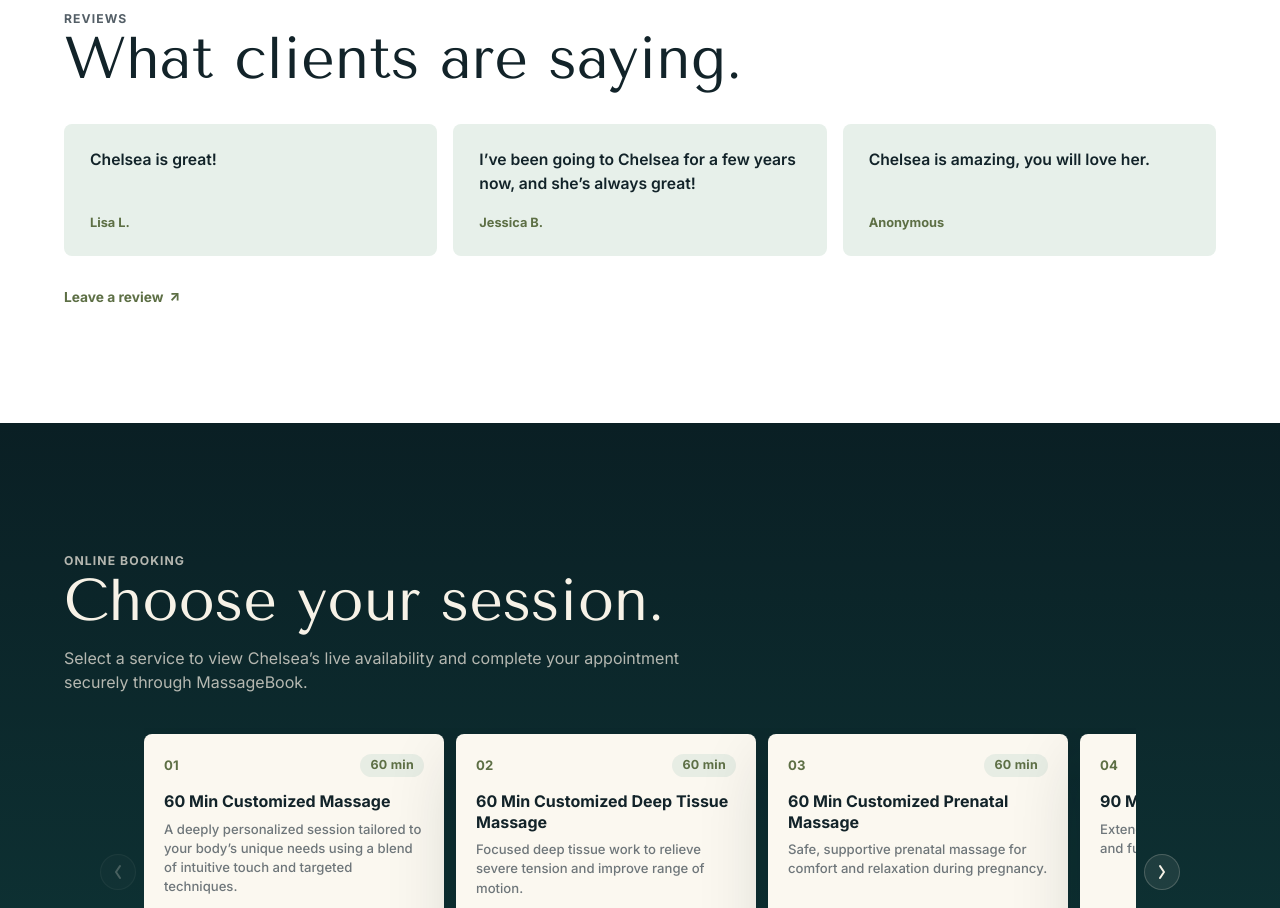
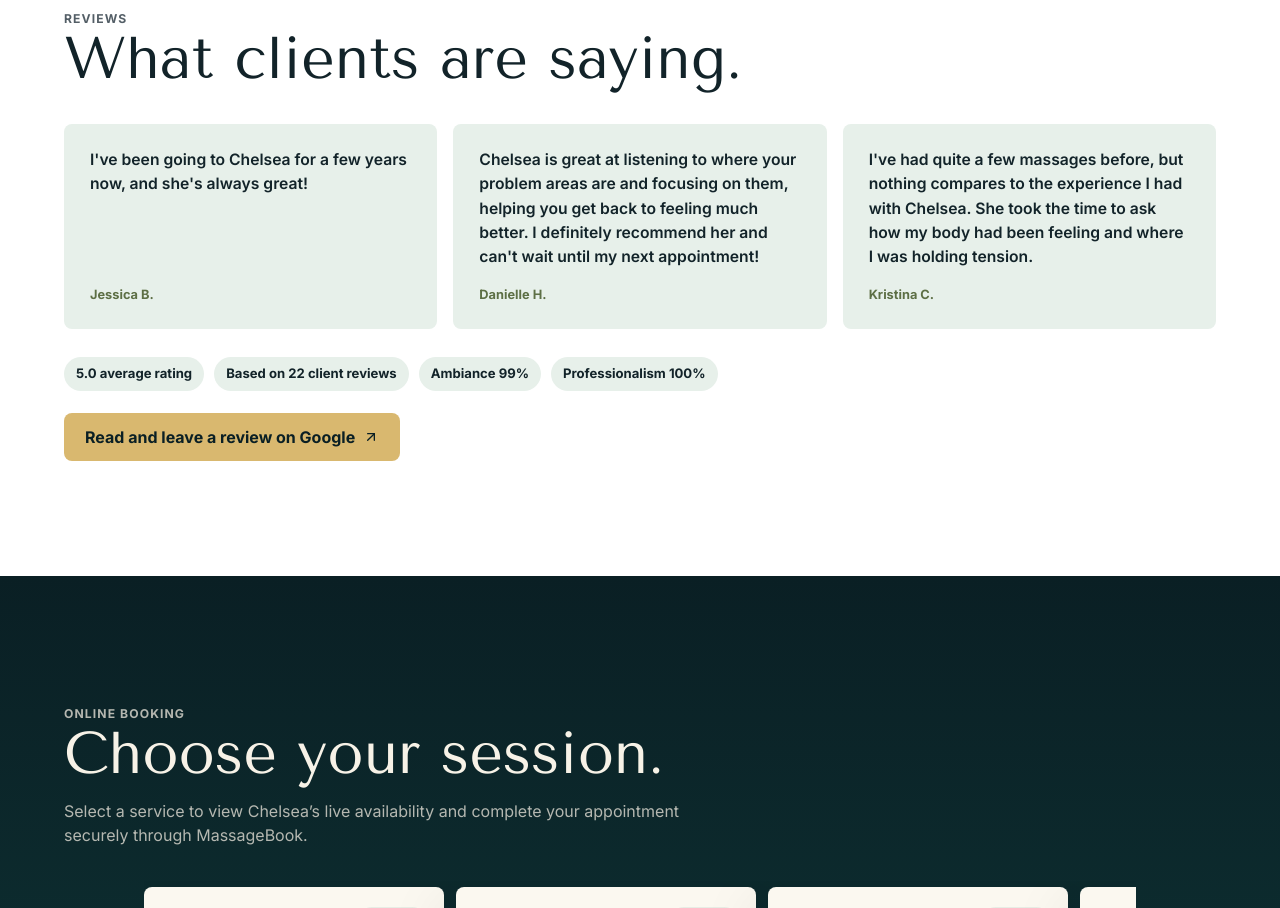
Before and after one commit to bidcoinauction/kai-lani-bodywork-wellness, a React (Vite) app: page / in a window 1280 px wide. Shown: the part 2740-3648 px from the top of the page. Built offline with nearby package versions, Linux system fonts and the light colour scheme.

Commit message:
feat: add Google reviews link and refine testimonials

```diff
--- a/src/components/Reviews.jsx
+++ b/src/components/Reviews.jsx
@@ -1,12 +1,28 @@
 const REVIEWS = [
-  { name: "Lisa L.", text: "Chelsea is great!" },
-  { name: "Jessica B.", text: "I\u2019ve been going to Chelsea for a few years now, and she\u2019s always great!" },
-  { name: "Anonymous", text: "Chelsea is amazing, you will love her." },
+  { name: "Jessica B.", text: "I've been going to Chelsea for a few years now, and she's always great!" },
+  { name: "Danielle H.", text: "Chelsea is great at listening to where your problem areas are and focusing on them, helping you get back to feeling much better. I definitely recommend her and can't wait until my next appointment!" },
+  { name: "Kristina C.", text: "I've had quite a few massages before, but nothing compares to the experience I had with Chelsea. She took the time to ask how my body had been feeling and where I was holding tension." },
 ];
 
-const REVIEWS_URL = "https://www.massagebook.com/therapists/kai-lani-bodywork-wellness/reviews?src=external";
+const GOOGLE_REVIEWS_URL = "https://share.google/6BsWblbbdtHP9RrsI";
+
+const ANONYMOUS_NAME_PATTERN = /\b(anonymous|unnamed|guest)\b/i;
+
+function isDisplayableReview(review) {
+  if (!review || typeof review !== "object") return false;
+  const name = typeof review.name === "string" ? review.name.trim() : "";
+  const text = typeof review.text === "string" ? review.text.trim() : "";
+  if (!name || !text) return false;
+  if (ANONYMOUS_NAME_PATTERN.test(name)) return false;
+  if (!/[a-zA-Z]{2,}/.test(name)) return false;
+  return true;
+}
+
+const VISIBLE_REVIEWS = REVIEWS.filter(isDisplayableReview);
 
 export default function Reviews() {
+  const hasTwoCards = VISIBLE_REVIEWS.length === 2;
+
   return (
     <section className="reviews-section" id="reviews">
       <div className="section-heading" data-reveal>
@@ -14,8 +30,8 @@ export default function Reviews() {
         <h2>What clients are saying.</h2>
       </div>
 
-      <div className="reviews-grid" data-reveal>
-        {REVIEWS.map((review, i) => (
+      <div className={hasTwoCards ? "reviews-grid reviews-grid--two" : "reviews-grid"} data-reveal>
+        {VISIBLE_REVIEWS.map((review, i) => (
           <div className="reviews-card" key={i} data-reveal style={{ "--delay": `${i * 90}ms` }}>
             <p className="reviews-card-text">{review.text}</p>
             <p className="reviews-card-name">{review.name}</p>
@@ -24,15 +40,25 @@ export default function Reviews() {
       </div>
 
       <div className="reviews-footer" data-reveal>
+        <span>5.0 average rating</span>
+        <span>Based on 22 client reviews</span>
+        <span>Ambiance 99%</span>
+        <span>Professionalism 100%</span>
+      </div>
+
+      <div className="reviews-google-wrap" data-reveal>
         <a
-          className="reviews-leave-link"
-          href={REVIEWS_URL}
+          className="button reviews-google-link"
+          href={GOOGLE_REVIEWS_URL}
           target="_blank"
           rel="noopener noreferrer"
-          aria-label="Leave a review \u2014 opens in a new tab"
+          aria-label="Read and leave a review on Google — opens in a new tab"
         >
-          Leave a review
-          <span className="external-icon" aria-hidden="true"> &#8599;</span>
+          Read and leave a review on Google
+          <svg width="16" height="16" viewBox="0 0 24 24" fill="none" stroke="currentColor" strokeWidth="2" strokeLinecap="round" strokeLinejoin="round" aria-hidden="true">
+            <line x1="7" y1="17" x2="17" y2="7" />
+            <polyline points="7 7 17 7 17 17" />
+          </svg>
         </a>
       </div>
     </section>
--- a/styles.css
+++ b/styles.css
@@ -687,26 +687,42 @@ h3 {
 }
 
 .reviews-footer {
+  display: flex;
+  flex-wrap: wrap;
+  gap: 10px;
   margin-top: 28px;
 }
 
-.reviews-leave-link {
+.reviews-footer span {
   display: inline-flex;
   align-items: center;
-  gap: 6px;
-  font-size: 0.86rem;
+  min-height: 34px;
+  padding: 6px 12px;
+  border-radius: 999px;
+  background: var(--mist);
+  color: var(--ink);
+  font-size: 0.82rem;
   font-weight: 800;
-  color: var(--leaf);
-  text-decoration: none;
 }
 
-.reviews-leave-link:hover {
-  text-decoration: underline;
+.reviews-grid--two {
+  grid-template-columns: repeat(2, minmax(0, 1fr));
+  max-width: 760px;
+  margin-inline: auto;
 }
 
-.reviews-leave-link:focus-visible {
-  outline: 2px solid var(--coral);
-  outline-offset: 2px;
+.reviews-google-wrap {
+  margin-top: 22px;
+}
+
+.reviews-google-link {
+  gap: 8px;
+  color: var(--navy);
+  background: var(--sand);
+}
+
+.reviews-google-link:hover {
+  background: #e2c87d;
 }
 
 .rci-current {
```
